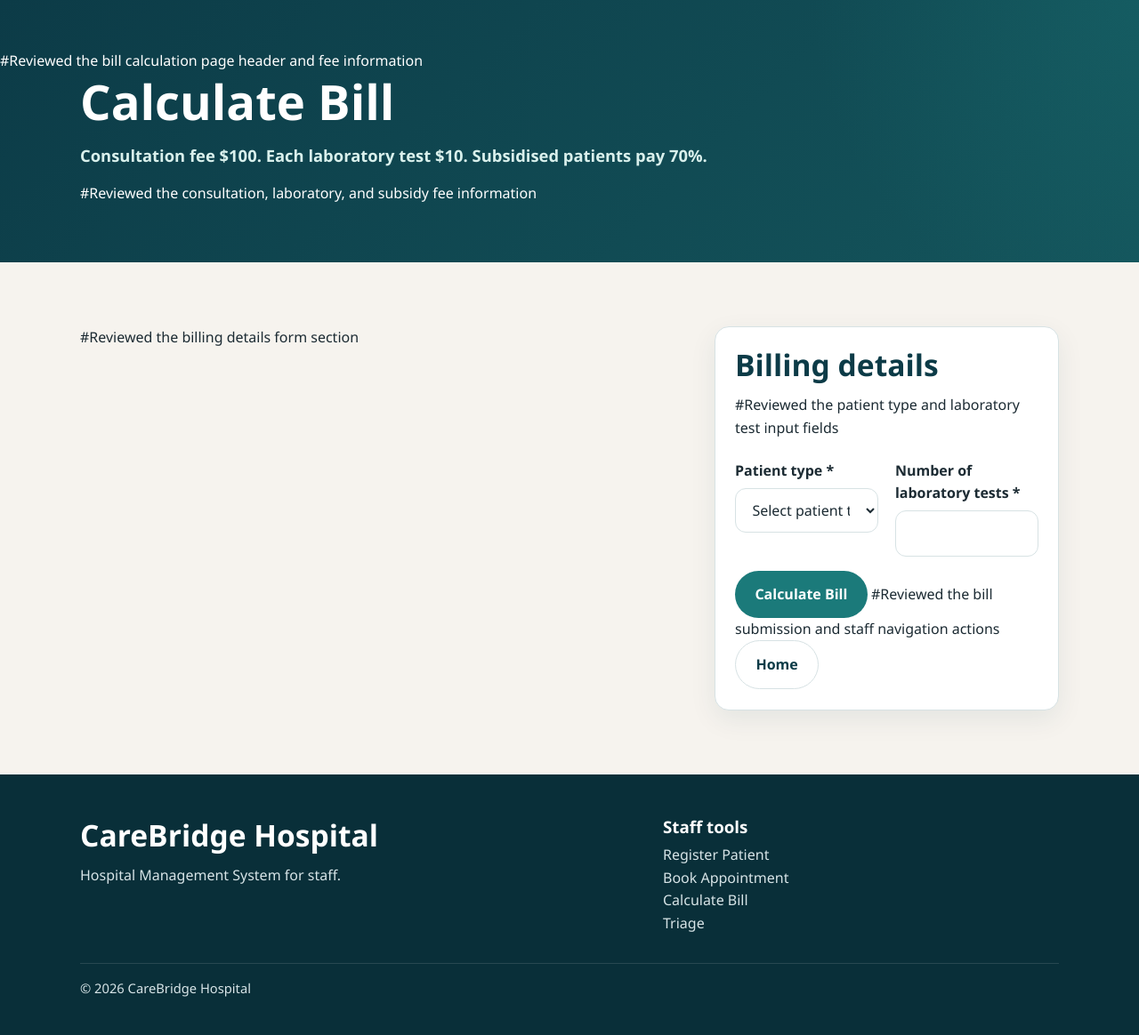
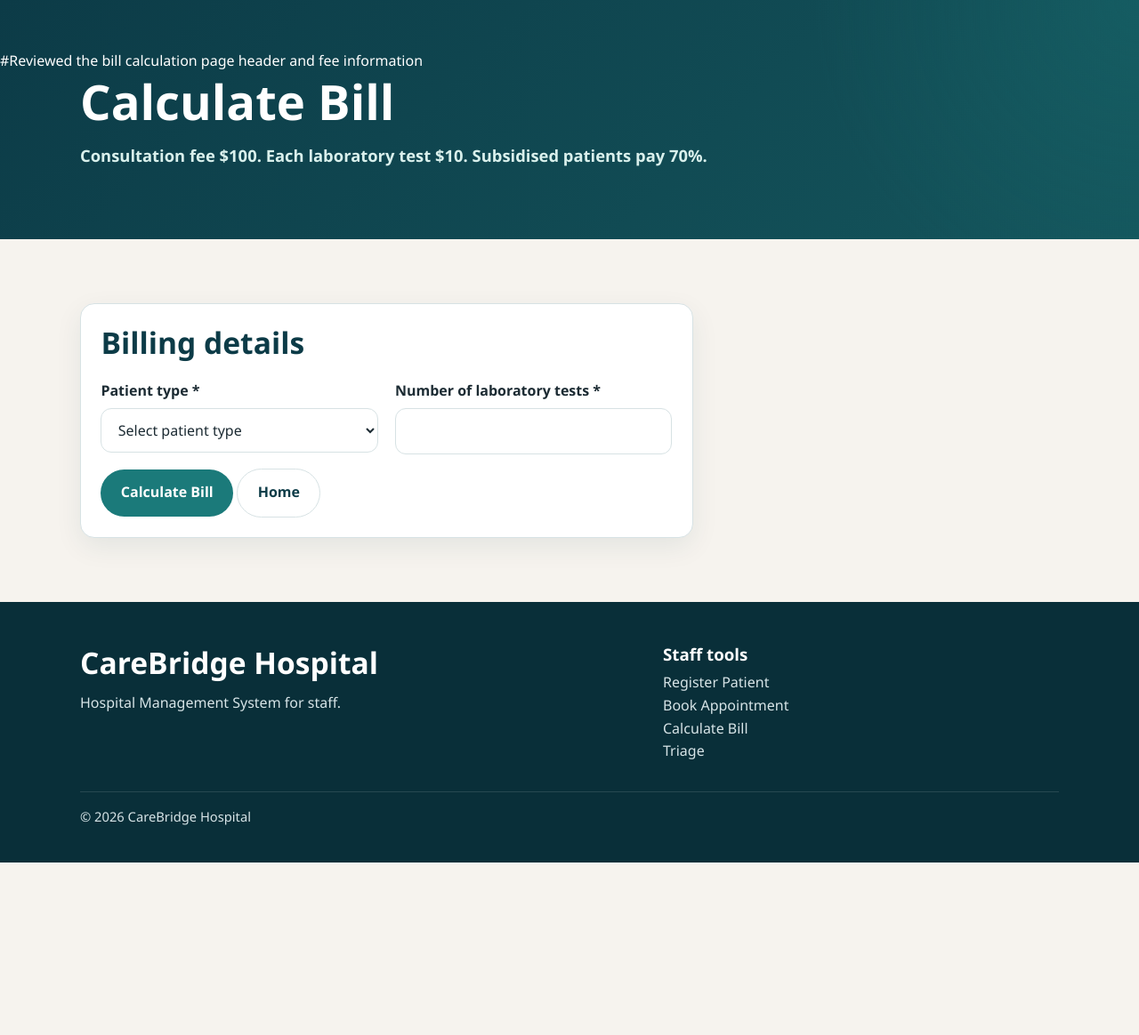
Before and after one commit to jiye130309-arch/CareBridge-Hospital, a Flask app: page /bill in a window 1280 px wide. Shown: the part 77-1241 px from the top of the page at 89% size. After the commit the page ends 1047 px from the top, so only its background shows below. Run offline with Flask 3, Linux system fonts and the light colour scheme.

Commit message:
Update bill.html

```diff
--- a/templates/bill.html
+++ b/templates/bill.html
@@ -6,12 +6,12 @@
 <section class="page-hero">  #Reviewed the bill calculation page header and fee information
     <div class="container">
         <h1>Calculate Bill</h1>
-        <p class="tagline">Consultation fee $100. Each laboratory test $10. Subsidised patients pay 70%.</p> #Reviewed the consultation, laboratory, and subsidy fee information
+        <p class="tagline">Consultation fee $100. Each laboratory test $10. Subsidised patients pay 70%.</p>
     </div>
 </section>
 
 <section class="section">
-    <div class="container appointment-layout">    #Reviewed the billing details form section
+    <div class="container appointment-layout">
         <div class="card appointment-form-card">
             <h2>Billing details</h2>
 
@@ -19,7 +19,7 @@
             <p class="form-error" role="alert">{{ error_message }}</p>
             {% endif %}
 
-            <form action="{{ url_for('calculate_bill') }}" method="post"> #Reviewed the patient type and laboratory test input fields
+            <form action="{{ url_for('calculate_bill') }}" method="post">
                 <div class="form-grid">
                     <div class="form-field">
                         <label for="patient_type">Patient type *</label>
@@ -43,7 +43,7 @@
                         >
                     </div>
                 </div>
-                <button class="btn btn-primary" type="submit">Calculate Bill</button>   #Reviewed the bill submission and staff navigation actions
+                <button class="btn btn-primary" type="submit">Calculate Bill</button>
                 <a class="btn btn-outline" href="{{ url_for('home') }}">Home</a>
             </form>
         </div>
@@ -75,7 +75,7 @@
                 <div>
                     <dt>Discount</dt>
                     <dd>
-                        {% if bill_result.patient_type == "Subsidised" %}       #Reviewed the conditional discount display for subsidised patients
+                        {% if bill_result.patient_type == "Subsidised" %}
                         ${{ "%.2f"|format(bill_result.discount) }} (30%)
                         {% else %}
                         $0.00
```
